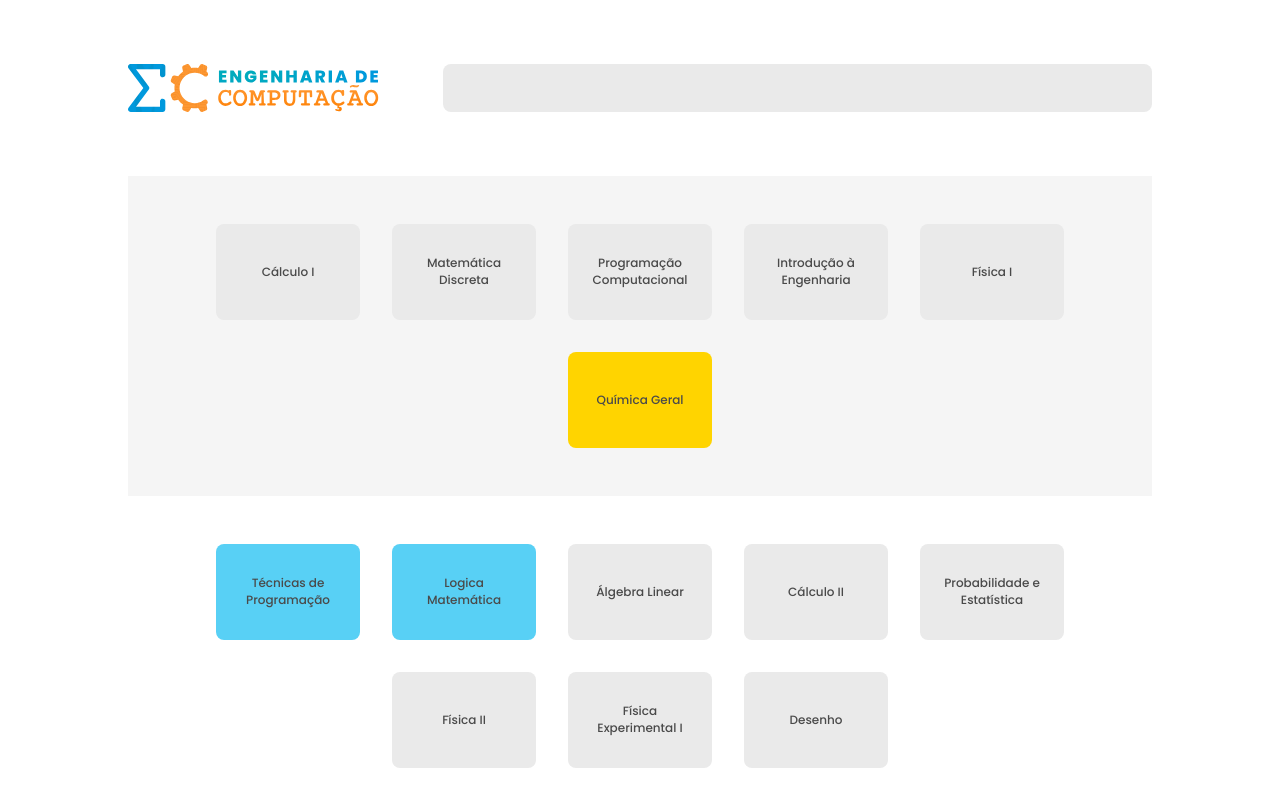
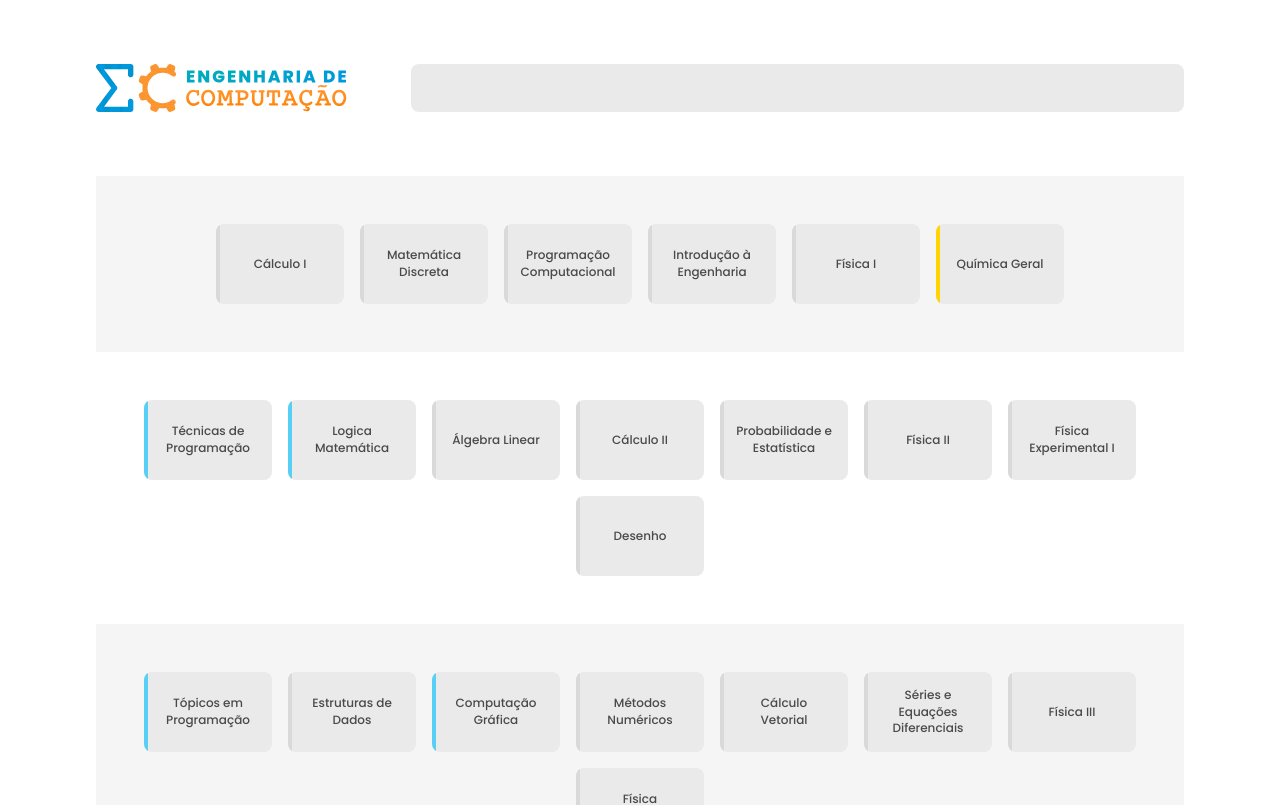
Before and after one commit to vander-furtuna/ec-diagram, a React (Vite) app: page / in a window 1280 px wide. Shown: the top 805 px of the page. Built offline with nearby package versions, Linux system fonts and the light colour scheme.

Commit message:
feat: change background format

```diff
--- a/src/components/Card/styles.ts
+++ b/src/components/Card/styles.ts
@@ -10,7 +10,18 @@ interface CardProps {
     isDisabled?: boolean;
 }
 
-const getCardColor = (type: CourseType[], isActive: boolean) => {
+const getCardColor = (
+    type: CourseType[],
+    isUnlocked: boolean,
+    isPrerequisite: boolean,
+) => {
+    if (isPrerequisite) {
+        return 'red';
+    }
+
+    if (isUnlocked) {
+        return 'purple';
+    }
     if (type.includes('AUTOMATION')) {
         return theme.background.card.automation;
     }
@@ -41,27 +52,31 @@ const getCardColor = (type: CourseType[], isActive: boolean) => {
 };
 
 export const CardContainer = styled.div<CardProps>`
+    z-index: 2;
     cursor: pointer;
-    width: 9rem;
-    height: 6rem;
+    width: 8rem;
+    height: 5rem;
     padding: 1rem;
-    background: ${({ type, isActive = false }) => getCardColor(type, isActive)};
+    background: transparent;
+    overflow: hidden;
+    position: relative;
     border-radius: ${({ theme }) => theme.borderRadius};
     display: flex;
     justify-content: center;
     align-items: center;
     transition: 0.2s all ease-in-out;
+    outline: 2px solid transparent;
 
-    ${({ isPrerequisite, isUnlocked, isActive, isDisabled }) => {
+    ${({ isPrerequisite, isUnlocked, isDisabled }) => {
         if (isPrerequisite) {
             return css`
-                border: 2px solid red;
+                outline: 2px solid red;
             `;
         }
 
         if (isUnlocked) {
             return css`
-                border: 2px solid purple;
+                outline: 2px solid purple;
             `;
         }
 
@@ -71,6 +86,37 @@ export const CardContainer = styled.div<CardProps>`
             `;
         }
     }}
+
+    &::before {
+        content: '';
+        position: absolute;
+        transition: 0.2s all ease-in-out;
+        z-index: -1;
+        top: 0;
+        left: 0;
+        width: ${({ isActive, isPrerequisite, isUnlocked }) => {
+            if ((isPrerequisite || isUnlocked) && !isActive) {
+                return '0.75rem';
+            } else if (isActive) {
+                return '100%';
+            } else {
+                return '0.25rem';
+            }
+        }};
+        height: 100%;
+        background: ${({ type, isPrerequisite = false, isUnlocked = false }) =>
+            getCardColor(type, isUnlocked, isPrerequisite)};
+    }
+
+    &::after {
+        content: '';
+        position: absolute;
+        transition: 0.2s all ease-in-out;
+        z-index: -2;
+        width: 100%;
+        height: 100%;
+        background: ${({ theme }) => theme.background.card.normal};
+    }
 
     span {
         flex: 1;
--- a/src/containers/CoursesTable/styles.ts
+++ b/src/containers/CoursesTable/styles.ts
@@ -9,12 +9,12 @@ export const CoursesContainer = styled.div`
 
 export const CoursesPeriodContainer = styled.div`
     width: 100%;
-    padding: 3rem 2rem;
+    padding: 3rem 1rem;
     display: flex;
     flex-wrap: wrap;
     align-items: center;
     justify-content: center;
-    gap: 2rem;
+    gap: 1rem;
 
     &:nth-child(2n) {
         background: ${({ theme }) => theme.white};
--- a/src/containers/Dashboard/styles.ts
+++ b/src/containers/Dashboard/styles.ts
@@ -5,6 +5,6 @@ export const DashboardContainer = styled.div`
     flex-direction: column;
     align-items: center;
     justify-content: center;
-    padding: 4rem 8rem;
+    padding: 4rem 6rem;
     gap: 4rem;
 `;
--- a/src/data/courses.ts
+++ b/src/data/courses.ts
@@ -1,13 +1,4 @@
 import { ICourse } from '../@types/ICourse';
-
-var ComputerEngineering = {
-  TYPE: {
-    OBLIGATORY: 1,
-    COMPUTER: 2,
-    TELECOM: 3,
-    CONTROL: 4,
-  },
-};
 
 export const COURSES: ICourse[] = [
     {
--- a/src/styles/theme.ts
+++ b/src/styles/theme.ts
@@ -16,6 +16,7 @@ const colorPalette = {
 
     gray100: '#F5F5F5',
     gray200: '#EAEAEA',
+    gray300: '#D9D9D9',
     gray500: '#9B9B9B',
     gray700: '#4A4A4A',
     gray900: '#2E2E2E',
@@ -43,10 +44,11 @@ export const theme = {
         secondaryDark: colorPalette.secondary500,
 
         card: {
+            normal: colorPalette.gray200,
             automation: colorPalette.automation300,
             computing: colorPalette.computing300,
             telecomunications: colorPalette.telecomunications300,
-            mandatory: colorPalette.gray200,
+            mandatory: colorPalette.gray300,
         },
     },
     input: {
```
Lines whose indentation alone changed are shown as unchanged.
